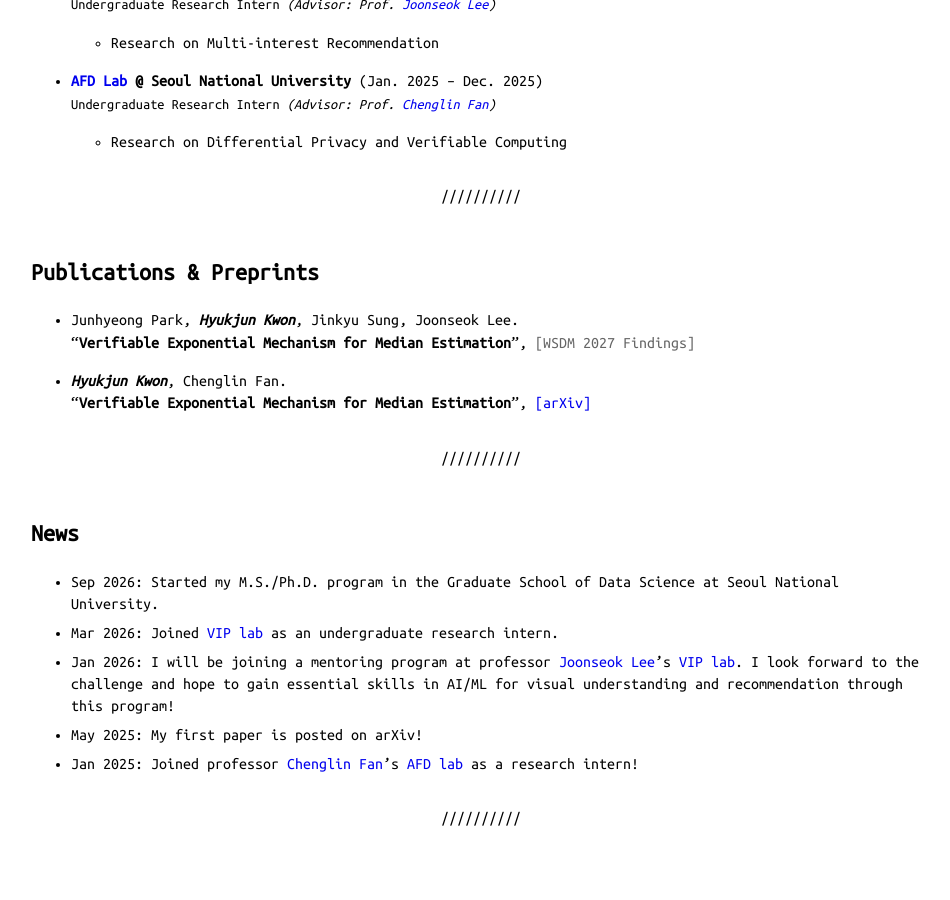
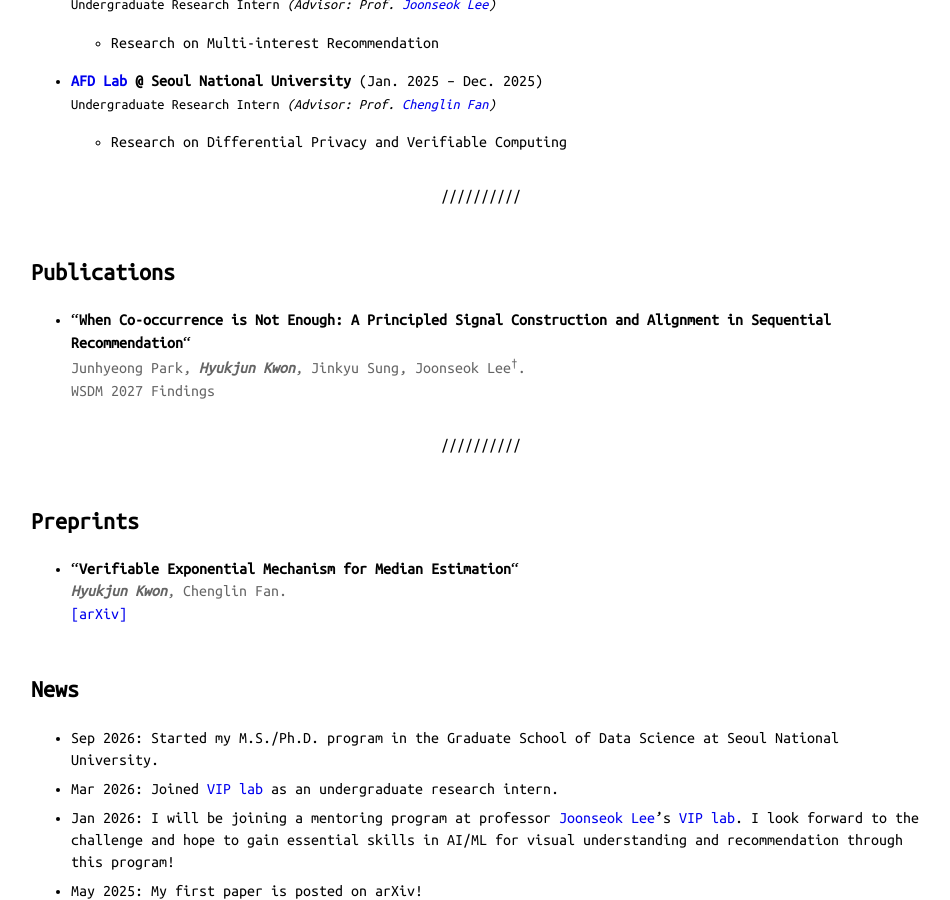
Before and after one commit to Hyoek-Jun-Kwon/Hyoek-Jun-Kwon.github.io, a Jekyll site: the page built from index.md, in a window 1280 px wide and 900 px high, scrolled down 1251 px. Shown: the whole window, without its empty margins (159-1109 px from the left). Built offline with Jekyll 4.4.1, drawn with Linux system fonts in a browser that asks for light colours.

Commit message:
publication format fix

```diff
--- a/index.md
+++ b/index.md
@@ -74,16 +74,17 @@ My research is currently focused on cold-start recommdnation.
 
 ---
 
-## Publications & Preprints
-
-- Junhyeong Park, ***Hyukjun Kwon***, Jinkyu Sung, Joonseok Lee.
-  "**Verifiable Exponential Mechanism for Median Estimation**", <span class="secondary">[WSDM 2027 Findings]</span>
-
-- ***Hyukjun Kwon***, Chenglin Fan.
-  "**Verifiable Exponential Mechanism for Median Estimation**",
-  [[arXiv]](https://arxiv.org/abs/2505.16246v2)
+## Publications
+- "**When Co-occurrence is Not Enough: A Principled Signal Construction and Alignment in Sequential Recommendation**"<br>
+  <span class="secondary">Junhyeong Park, ***Hyukjun Kwon***, Jinkyu Sung, Joonseok Lee<sup>†</sup>.</span><br>
+  <span class="secondary">WSDM 2027 Findings</span>
 
 ---
+
+## Preprints
+- "**Verifiable Exponential Mechanism for Median Estimation**"<br>
+  <span class = "secondary">***Hyukjun Kwon***, Chenglin Fan.</span> <br>
+  [[arXiv]](https://arxiv.org/abs/2505.16246v2)
 
 ## News
 - Sep 2026: Started my M.S./Ph.D. program in the Graduate School of Data Science at Seoul National University.
```
